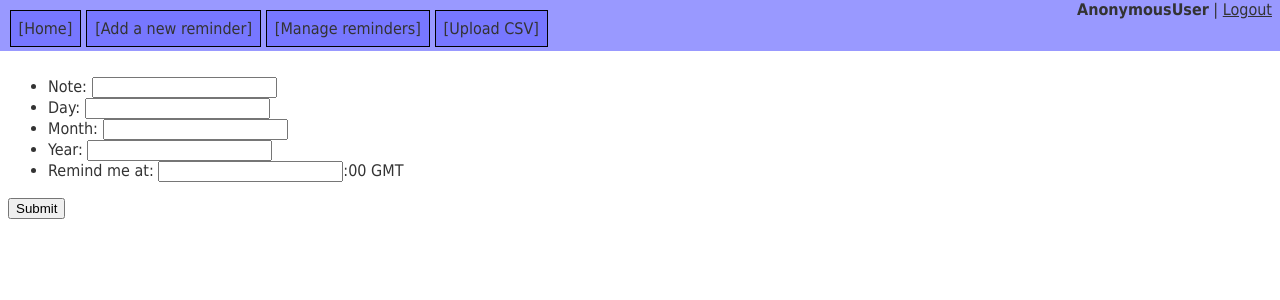
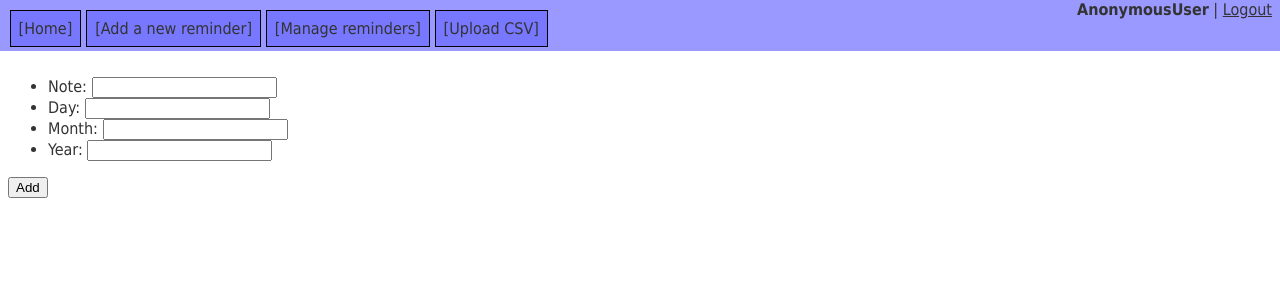
Before and after one commit to ushakov/birem, a Django app: template templates/add.html in a window 1280 px wide. Shown: the top 300 px of the page. Run offline with Django 3.2, Linux system fonts and the light colour scheme; the template is opened without the code that fills it, so the values that code supplies are empty.

Commit message:
remove remind_hour, clean up labels

```diff
--- a/data.py
+++ b/data.py
@@ -28,7 +28,6 @@ class Reminder(db.Model):
     month = db.IntegerProperty()
     day = db.IntegerProperty()
     year = db.IntegerProperty()
-    remind_hour = db.IntegerProperty()
 
     def AsDict(self):
         result = {}
@@ -38,11 +37,10 @@ class Reminder(db.Model):
         result['month'] = Months.Name(self.month or 0)
         result['day'] = self.day
         result['year'] = self.year
-        result['remind_hour'] = self.remind_hour
         return result
 
 class ReminderDB:
-    to_send = Reminder.gql("WHERE day=:day AND month=:month AND hour=:hour")
+    to_send = Reminder.gql("WHERE day=:day AND month=:month")
     for_user = Reminder.gql("WHERE user=:user ORDER BY month,day")
     upcoming_this_month = Reminder.gql("WHERE user=:user "
                                        "AND month=:month AND day >= :day "
--- a/templates/add.html
+++ b/templates/add.html
@@ -14,12 +14,11 @@
 <li>Day: <input type="text" name="day" value="{{day}}">
 <li>Month: <input type="text" name="month" value="{{month}}">
 <li>Year: <input type="text" name="year" value="{{year}}">
-<li>Remind me at: <input type="text" name="remind_hour" value="{{remind_hour}}">:00 GMT
 </ul>
 {% if id %}
 <input type="hidden" name="id" value="{{id}}">
 {% endif %}
-<input type="submit">
+<input type="submit" value="Add">
 </form>
 
 {% endblock %}
--- a/templates/home.html
+++ b/templates/home.html
@@ -10,7 +10,6 @@
   <li class="reminder_item">{{rem.month}} {{rem.day}}
 	  -- {{rem.note|default:""}}
 	     {% if rem.year %} ({{rem.year}}) {% endif %}
-	     {% if rem.hour %} @{{rem.hour}}.00 GMT {% endif %}
   {% endfor %}
 </ul>
 {% else %}
--- a/templates/manage.html
+++ b/templates/manage.html
@@ -19,13 +19,13 @@
         <li class="reminder_item">{{rem.day|default:""}}
 	  -- {{rem.note|default:""}}
 	     {% if rem.year %} ({{rem.year}}) {% endif %}
-	     {% if rem.hour %} @{{rem.hour}}.00 GMT {% endif %}
 	     <a href="/add?id={{rem.id}}" class="manage_edit">[edit]</a>
 	     <a href="/manage?del={{rem.id}}" class="manage_del">[X]</a>
       {% endfor %}
       </ul>
   {% endfor %}
 </ul>
+<a href="/export">Download as CSV file</a>
 {% else %}
 <p>You have no reminders set. <a href="/add">Add one!</a></p>
 {% endif %}
--- a/templates/upload.html
+++ b/templates/upload.html
@@ -13,8 +13,8 @@
 </ul>
 
 <form method="POST" action="/upload" enctype="multipart/form-data">
-<input type=file name=csv>
-<input type=submit>
+<input type="file" name="csv">
+<input type="submit" value="Upload">
 </form>
 
 {% endblock %}
```
